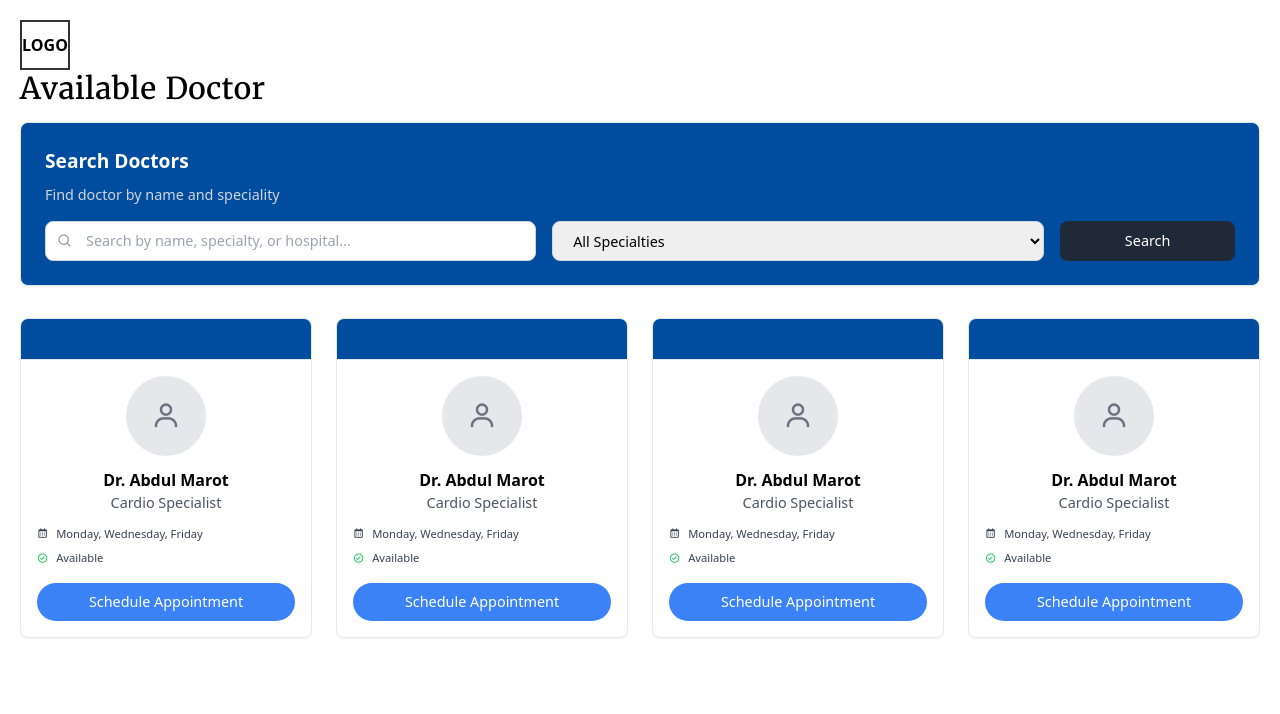
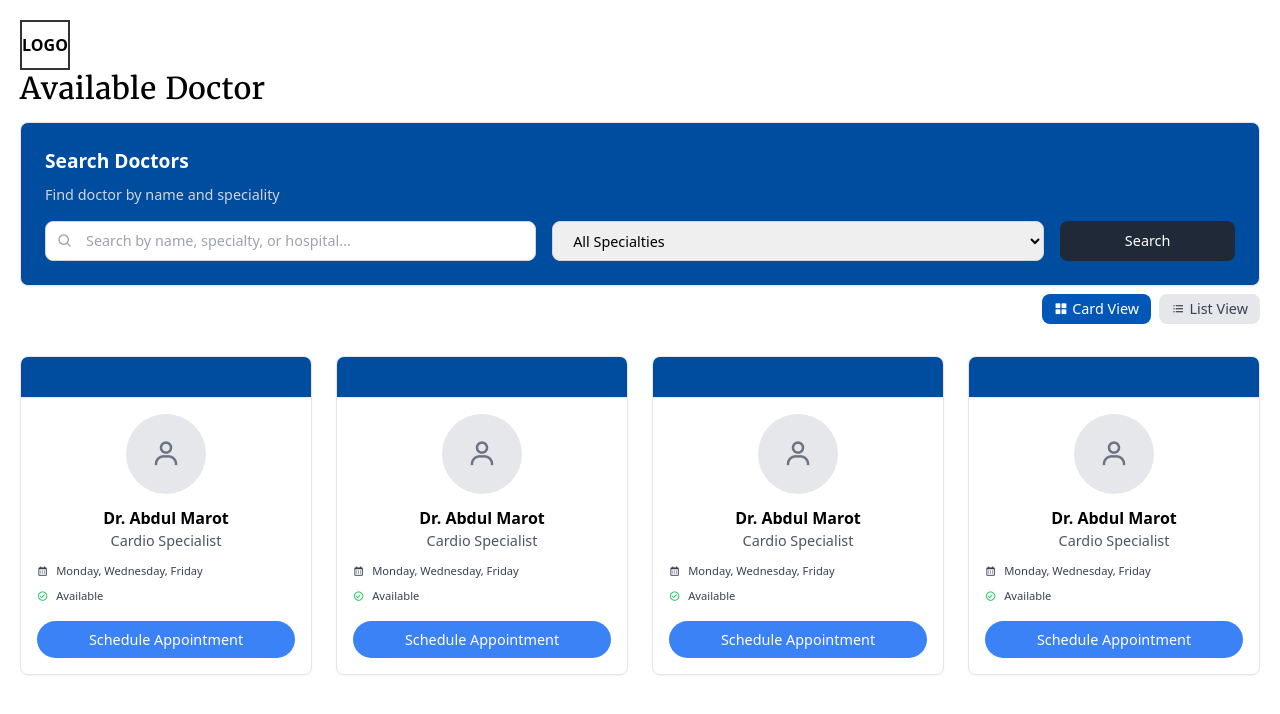
Before and after one commit to St4ckkk/health-recording-system, a PHP site: page /views/appointment/doctor-availability.html in a window 1280 px wide. Shown: the top 714 px of the page. Run offline with PHP 8.4, Linux system fonts and the light colour scheme; style sheets or scripts are compiled from the project's sources; some libraries are stand-ins or nearby versions.

Commit message:
add card view, list view

```diff
--- a/frontend/output.css
+++ b/frontend/output.css
@@ -604,12 +604,28 @@ video {
   margin-right: 0.25rem;
 }
 
+.mr-4 {
+  margin-right: 1rem;
+}
+
+.mt-2 {
+  margin-top: 0.5rem;
+}
+
+.mt-6 {
+  margin-top: 1.5rem;
+}
+
 .flex {
   display: flex;
 }
 
 .grid {
   display: grid;
+}
+
+.hidden {
+  display: none;
 }
 
 .h-16 {
@@ -636,6 +652,10 @@ video {
   max-width: 80rem;
 }
 
+.shrink-0 {
+  flex-shrink: 0;
+}
+
 .flex-grow {
   flex-grow: 1;
 }
@@ -652,12 +672,24 @@ video {
   flex-direction: column;
 }
 
+.flex-wrap {
+  flex-wrap: wrap;
+}
+
 .items-start {
   align-items: flex-start;
 }
 
+.items-end {
+  align-items: flex-end;
+}
+
 .items-center {
   align-items: center;
+}
+
+.justify-end {
+  justify-content: flex-end;
 }
 
 .justify-center {
@@ -678,6 +710,10 @@ video {
 
 .gap-3 {
   gap: 0.75rem;
+}
+
+.gap-2 {
+  gap: 0.5rem;
 }
 
 .space-x-2 > :not([hidden]) ~ :not([hidden]) {
@@ -706,6 +742,10 @@ video {
 
 .rounded {
   border-radius: 0.25rem;
+}
+
+.rounded-md {
+  border-radius: 0.5rem;
 }
 
 .border {
@@ -771,6 +811,11 @@ video {
   background-color: rgb(0 76 158 / var(--tw-bg-opacity, 1));
 }
 
+.bg-primary-blue {
+  --tw-bg-opacity: 1;
+  background-color: rgb(0 87 184 / var(--tw-bg-opacity, 1));
+}
+
 .p-4 {
   padding: 1rem;
 }
@@ -829,6 +874,11 @@ video {
 .py-0\.5 {
   padding-top: 0.125rem;
   padding-bottom: 0.125rem;
+}
+
+.py-1 {
+  padding-top: 0.25rem;
+  padding-bottom: 0.25rem;
 }
 
 .pl-10 {
@@ -978,6 +1028,18 @@ video {
 }
 
 @media (min-width: 640px) {
+  .sm\:mt-0 {
+    margin-top: 0px;
+  }
+
+  .sm\:inline {
+    display: inline;
+  }
+
+  .sm\:hidden {
+    display: none;
+  }
+
   .sm\:w-1\/5 {
     width: 20%;
   }
@@ -1000,6 +1062,14 @@ video {
 
   .sm\:flex-row {
     flex-direction: row;
+  }
+
+  .sm\:items-center {
+    align-items: center;
+  }
+
+  .sm\:justify-between {
+    justify-content: space-between;
   }
 }
 
--- a/frontend/views/appointment/doctor-availability.html
+++ b/frontend/views/appointment/doctor-availability.html
@@ -1,3 +1,4 @@
+
 <!DOCTYPE html>
 <html lang="en">
 <head>
@@ -9,13 +10,13 @@
     <link rel="stylesheet" href="../../style.css">
     <link rel="stylesheet" href="../../output.css">
 </head>
-<body class="p-5 ">
+<body class="p-5">
     <div class="logo">
         <div style="border: 2px solid #333; width: 50px; height: 50px; display: flex; justify-content: center; align-items: center; font-weight: bold;">LOGO</div>
     </div>
     <div class="max-w-7xl mx-auto">
         <!-- Search Section -->
-        <div class="mb-8 ">
+        <div class="mb-8">
             <div class="flex justify-between items-center mb-4">
                 <h1 class="font-heading text-3xl font-regular">Available Doctor</h1>
             </div>
@@ -44,10 +45,19 @@
                     </button>
                 </div>
             </div>
+              <!-- View toggle buttons moved to right side -->
+              <div class="flex items-center space-x-2 mt-2 justify-end">
+                <button id="cardView" class="bg-primary-blue text-white px-3 py-1 rounded-md text-sm flex items-center">
+                    <i class="bx bxs-grid-alt mr-1"></i> Card View
+                </button>
+                <button id="listView" class="bg-gray-200 text-gray-700 px-3 py-1 rounded-md text-sm flex items-center">
+                    <i class="bx bx-list-ul mr-1"></i> List View
+                </button>
+            </div>
         </div>
 
-       <!-- Doctor Cards Section -->
-<div class="grid grid-cols-1 sm:grid-cols-2 lg:grid-cols-3 xl:grid-cols-4 gap-6">
+        <!-- Doctor Cards Section - Card View (Default) -->
+        <div id="doctorCardView" class="grid grid-cols-1 sm:grid-cols-2 lg:grid-cols-3 xl:grid-cols-4 gap-6">
             <!-- Doctor Card 1 -->
             <div class="bg-white rounded-lg overflow-hidden border border-gray-200 shadow-sm">
                 <div class="bg-primary-blue-dark p-5 border-b border-gray-200">
@@ -172,6 +182,168 @@
                 </div>
             </div>
         </div>
+
+        <!-- Doctor List View (Hidden by default) -->
+        <div id="doctorListView" class="hidden flex flex-col gap-4">
+            <!-- Doctor List Item 1 -->
+            <div class="bg-white rounded-lg overflow-hidden border border-gray-200 shadow-sm">
+                <div class="p-4 flex items-center">
+                    <div class="w-16 h-16 bg-gray-200 rounded-full flex items-center justify-center mr-4 shrink-0">
+                        <i class="bx bx-user text-2xl text-gray-500"></i>
                     </div>
+                    <div class="flex-grow">
+                        <div class="flex flex-col sm:flex-row sm:justify-between sm:items-center">
+                            <div>
+                                <h3 class="font-semibold">Dr. Abdul Marot</h3>
+                                <p class="text-gray-600 text-sm">Cardio Specialist</p>
+                                <div class="flex items-center space-x-2 text-xs text-gray-700 mr-4">
+                                    <i class="bx bx-calendar"></i>
+                                    <span class="hidden sm:inline">Monday, Wednesday, Friday</span>
+                                    <span class="sm:hidden">Mon, Wed, Fri</span>
+                                </div>
+                                <div class="flex items-center space-x-2 text-xs text-gray-700 mr-4">
+                                    <i class="bx bx-check-circle text-green-500"></i>
+                                    <span>Available</span>
+                                </div>
+                            </div>
+                            <div class="mt-2 sm:mt-0 flex flex-wrap gap-2 items-center">
+
+                                <button class="bg-blue-500 hover:bg-blue-600 text-white py-1 px-3 rounded-full text-sm font-medium">
+                                    Schedule
+                                </button>
+                            </div>
+                        </div>
+                    </div>
+                </div>
+            </div>
+
+            <!-- Doctor List Item 2 -->
+            <div class="bg-white rounded-lg overflow-hidden border border-gray-200 shadow-sm">
+                <div class="p-4 flex items-center">
+                    <div class="w-16 h-16 bg-gray-200 rounded-full flex items-center justify-center mr-4 shrink-0">
+                        <i class="bx bx-user text-2xl text-gray-500"></i>
+                    </div>
+                    <div class="flex-grow">
+                        <div class="flex flex-col sm:flex-row sm:justify-between sm:items-center">
+                            <div>
+                                <h3 class="font-semibold">Dr. Sarah Johnson</h3>
+                                <p class="text-gray-600 text-sm">Neurologist</p>
+                                <div class="flex items-center space-x-2 text-xs text-gray-700 mr-4">
+                                    <i class="bx bx-calendar"></i>
+                                    <span class="hidden sm:inline">Tuesday, Thursday</span>
+                                    <span class="sm:hidden">Tue, Thu</span>
+                                </div>
+                                <div class="flex items-center space-x-2 text-xs text-gray-700 mr-4">
+                                    <i class="bx bx-check-circle text-green-500"></i>
+                                    <span>Available</span>
+                                </div>
+                            </div>
+                            <div class="mt-2 sm:mt-0 flex flex-wrap gap-2 items-center">
+
+                                <button class="bg-blue-500 hover:bg-blue-600 text-white py-1 px-3 rounded-full text-sm font-medium">
+                                    Schedule
+                                </button>
+                            </div>
+                        </div>
+                    </div>
+                </div>
+            </div>
+
+            <!-- Doctor List Item 3 -->
+            <div class="bg-white rounded-lg overflow-hidden border border-gray-200 shadow-sm">
+                <div class="p-4 flex items-center">
+                    <div class="w-16 h-16 bg-gray-200 rounded-full flex items-center justify-center mr-4 shrink-0">
+                        <i class="bx bx-user text-2xl text-gray-500"></i>
+                    </div>
+                    <div class="flex-grow">
+                        <div class="flex flex-col sm:flex-row sm:justify-between sm:items-center">
+                            <div>
+                                <h3 class="font-semibold">Dr. Michael Chen</h3>
+                                <p class="text-gray-600 text-sm">Pediatrician</p>
+                                <div class="flex items-center space-x-2 text-xs text-gray-700 mr-4">
+                                    <i class="bx bx-calendar"></i>
+                                    <span class="hidden sm:inline">Monday, Tuesday, Friday</span>
+                                    <span class="sm:hidden">Mon, Tue, Fri</span>
+                                </div>
+                                <div class="flex items-center space-x-2 text-xs text-gray-700 mr-4">
+                                    <i class="bx bx-check-circle text-green-500"></i>
+                                    <span>Available</span>
+                                </div>
+                            </div>
+                            <div class="mt-2 sm:mt-0 flex flex-wrap gap-2 items-center">
+
+                                <button class="bg-blue-500 hover:bg-blue-600 text-white py-1 px-3 rounded-full text-sm font-medium">
+                                    Schedule
+                                </button>
+                            </div>
+                        </div>
+                    </div>
+                </div>
+            </div>
+
+            <!-- Doctor List Item 4 -->
+            <div class="bg-white rounded-lg overflow-hidden border border-gray-200 shadow-sm">
+                <div class="p-4 flex items-center">
+                    <div class="w-16 h-16 bg-gray-200 rounded-full flex items-center justify-center mr-4 shrink-0">
+                        <i class="bx bx-user text-2xl text-gray-500"></i>
+                    </div>
+                    <div class="flex-grow">
+                        <div class="flex flex-col sm:flex-row sm:justify-between sm:items-center">
+                            <div>
+                                <h3 class="font-semibold">Dr. Emily Rodriguez</h3>
+                                <p class="text-gray-600 text-sm">Dermatologist</p>
+                                <div class="flex items-center space-x-2 text-xs text-gray-700 mr-4">
+                                    <i class="bx bx-calendar"></i>
+                                    <span class="hidden sm:inline">Wednesday, Thursday</span>
+                                    <span class="sm:hidden">Wed, Thu</span>
+                                </div>
+                                <div class="flex items-center space-x-2 text-xs text-gray-700 mr-4">
+                                    <i class="bx bx-check-circle text-green-500"></i>
+                                    <span>Available</span>
+                                </div>
+                            </div>
+                            <div class="mt-2 sm:mt-0 flex flex-wrap gap-2 items-center">
+                                <button class="bg-blue-500 hover:bg-blue-600 text-white py-1 px-3 rounded-full text-sm font-medium">
+                                    Schedule
+                                </button>
+                            </div>
+                        </div>
+                    </div>
+                </div>
+            </div>
+        </div>
+    </div>
+
+    <!-- JavaScript for view switching -->
+    <script>
+        document.addEventListener('DOMContentLoaded', function() {
+            const cardViewBtn = document.getElementById('cardView');
+            const listViewBtn = document.getElementById('listView');
+            const cardView = document.getElementById('doctorCardView');
+            const listView = document.getElementById('doctorListView');
+
+            // Set initial state - card view active
+            cardViewBtn.classList.add('bg-primary-blue', 'text-white');
+            cardViewBtn.classList.remove('bg-gray-200', 'text-gray-700');
+
+            cardViewBtn.addEventListener('click', function() {
+                cardView.classList.remove('hidden');
+                listView.classList.add('hidden');
+                cardViewBtn.classList.add('bg-primary-blue', 'text-white');
+                cardViewBtn.classList.remove('bg-gray-200', 'text-gray-700');
+                listViewBtn.classList.add('bg-gray-200', 'text-gray-700');
+                listViewBtn.classList.remove('bg-primary-blue', 'text-white');
+            });
+
+            listViewBtn.addEventListener('click', function() {
+                listView.classList.remove('hidden');
+                cardView.classList.add('hidden');
+                listViewBtn.classList.add('bg-primary-blue', 'text-white');
+                listViewBtn.classList.remove('bg-gray-200', 'text-gray-700');
+                cardViewBtn.classList.add('bg-gray-200', 'text-gray-700');
+                cardViewBtn.classList.remove('bg-primary-blue', 'text-white');
+            });
+        });
+    </script>
 </body>
 </html>
```
Lines whose indentation alone changed are shown as unchanged.
